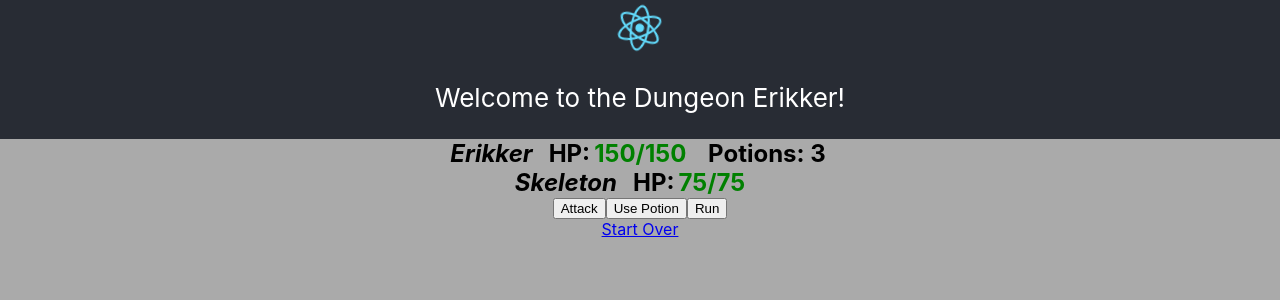
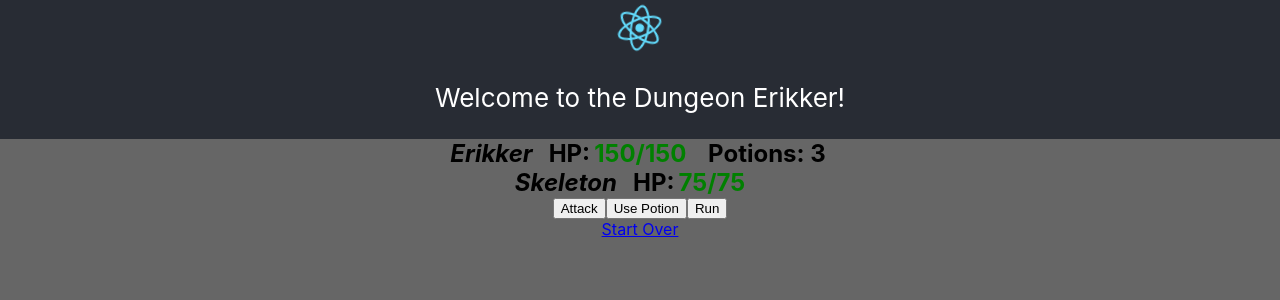
Before and after one commit to erikbcode/tbg, a React (Create React App) app: page / in a window 1280 px wide. Shown: the top 300 px of the page. Built offline with nearby package versions, Linux system fonts and the light colour scheme.

Commit message:
Changed background color

```diff
--- a/src/App.css
+++ b/src/App.css
@@ -1,6 +1,6 @@
 .App {
   text-align: center;
-  background-color: #AAAAAA;
+  background-color: #666666;
   min-height: 800px;
 }
 
```
